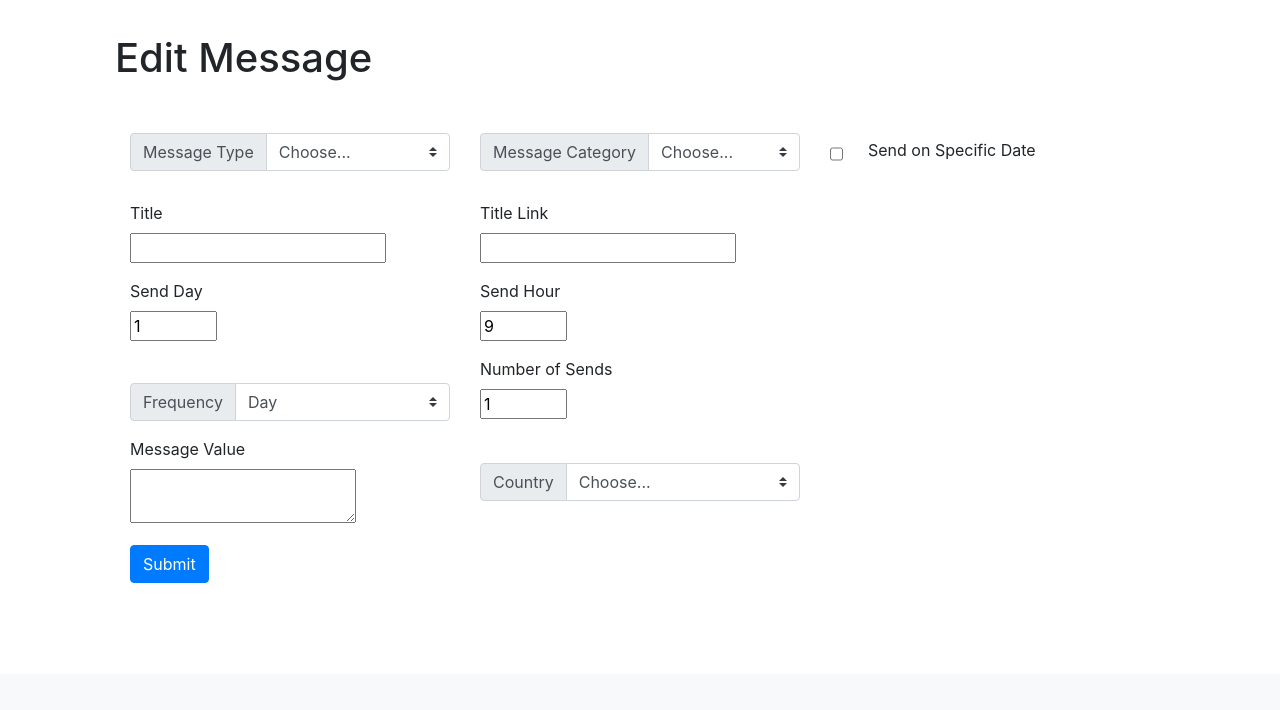
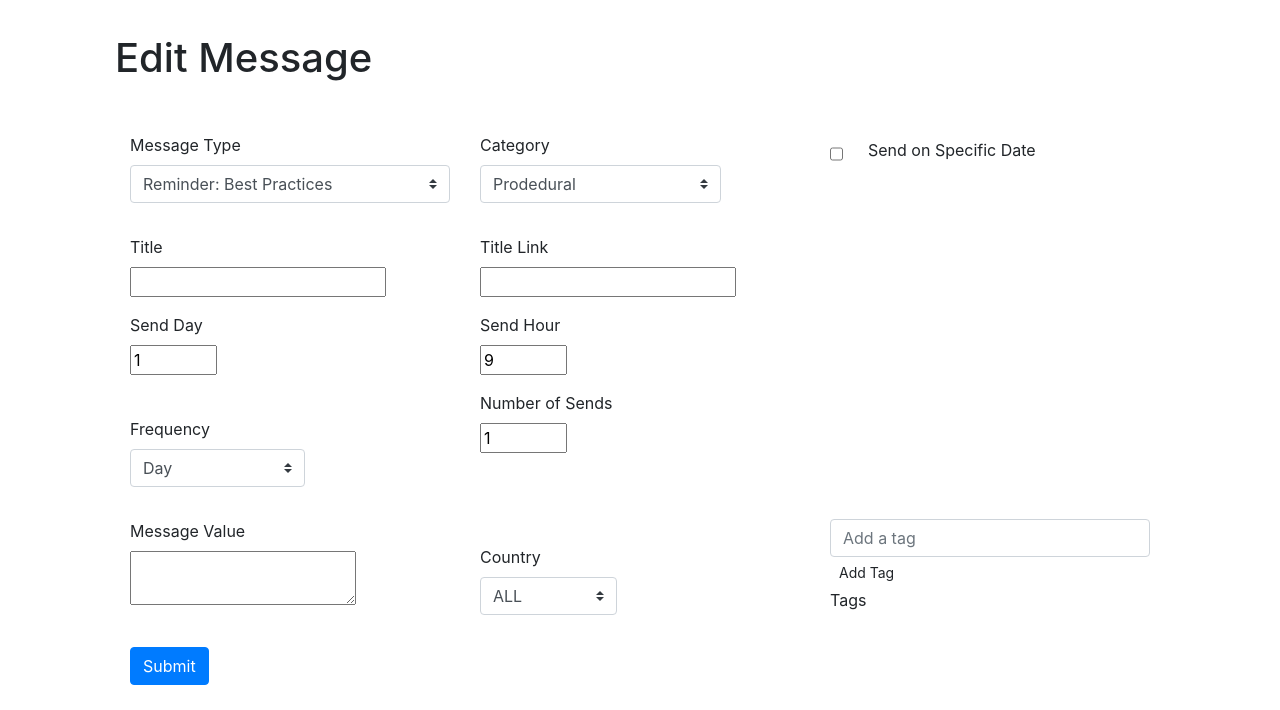
Before and after one commit to mozilla-it/newbie-bot, a Flask app: template templates/message_edit.html in a window 1280 px wide. Shown: the part 126-836 px from the top of the page. Before the commit the page ends 709 px from the top, so only its background shows below. Run offline with Flask 2, Linux system fonts and the light colour scheme; the template is opened without the code that fills it: values that come from a table or form of the project are taken from there, others are empty; parts of the project's set-up code (start-up, migrations or seed data) failed here and were passed over; some libraries are stand-ins or nearby versions.

Commit message:
change dropdowns to retain values

```diff
--- a/app.py
+++ b/app.py
@@ -331,7 +331,6 @@ def edit_message(message_id):
     form = AddMessageForm(request.form)
     if request.method == 'GET':
         messages = Messages.objects(Q(id=message_id)).get()
-        print(messages.type)
         form.message_type.data = messages.type
         form.category.data = messages.category
         form.title.data = messages.title
@@ -345,7 +344,7 @@ def edit_message(message_id):
         form.number_of_sends.data = messages.number_of_sends
         form.country.data = messages.country
         form.tagitems.data = messages.tags
-        return render_template('message_edit.html', form=form, user=user, admin=admin)
+        return render_template('message_edit.html', form=form, user=user, admin=admin, message=messages)
     elif request.method == 'POST':
         if form.validate():
             message = Messages.objects(Q(id=message_id)).get()
@@ -365,6 +364,7 @@ def edit_message(message_id):
             message.country = form.country.data
             tagitems = form.tagitems.data
             tag = tagitems.split('|')
+            tag = [re.sub(r'\r\n\s+', '', x) for x in tag]
             message.tags = tag[:-1]
             message.save()
             return redirect(current_host + '/addMessage')
--- a/forms/add_message_form.py
+++ b/forms/add_message_form.py
@@ -1,10 +1,19 @@
-from wtforms import Form, StringField, TextAreaField, validators, IntegerField, BooleanField, FieldList, SelectMultipleField
+from wtforms import Form, StringField, TextAreaField, validators, IntegerField, BooleanField, FieldList, SelectMultipleField, SelectField
 
 
 
 class AddMessageForm(Form):
-    message_type = StringField('Message Type', [validators.data_required()])
-    category = StringField('Category', [validators.data_required()])
+    message_type = SelectField('Message Type', validators=[validators.data_required()], choices=[
+        ('best_practices', 'Reminder: Best Practices'),
+        ('deadline', 'Reminder: Deadline'),
+        ('instruction', 'Instruction: How-to'),
+        ('informational', 'Informational: Awareness')
+    ])
+    category = SelectField('Category', validators=[validators.data_required()], choices=[
+        ('Procedural', 'Prodedural'), ('Welcome', 'Welcome'), ('Failure', 'Failure / fallback'),
+        ('Help', 'Help'), ('Rating', 'Rating request'), ('Opt-out', 'Opt-out'), ('Cultural', 'Cultural'),
+        ('Orientation', 'Orientation')
+    ])
     title = StringField('Title', [validators.data_required()])
     title_link = StringField('Title Link')
     send_day = IntegerField(
@@ -15,7 +24,9 @@ class AddMessageForm(Form):
         'Send Hour',
         [validators.number_range(min=0, max=23, message='Must be valid hour (0 - 23).')],
         default=9)
-    frequency = StringField('Frequency')
+    frequency = SelectField('Frequency', validators=[validators.data_required()], choices=[
+        ('day', 'Day'), ('week', 'Week'), ('month', 'Month'), ('year', 'Year')
+    ])
     send_date = StringField('Send Date')
     send_once = BooleanField('Specific Date', default=False)
     text = TextAreaField('Message Value')
@@ -23,5 +34,6 @@ class AddMessageForm(Form):
         'Number of Sends',
         [validators.number_range(min=1, max=10, message='Must be between 1 and 10.'), validators.data_required()],
         default=1)
-    country = StringField('Country', [validators.data_required()])
+    country = SelectField('Country', validators=[validators.data_required()], choices=[('ALL', 'ALL'), ('US', 'US'),
+                                                                                       ('CA', 'CA')])
     tagitems = StringField('Tags')
--- a/static/myscript.js
+++ b/static/myscript.js
@@ -7,19 +7,37 @@ Date.prototype.toDateInputValue = (function() {
 document.getElementById('send_date').value = new Date().toDateInputValue();
 
 (function (global, $, undefined) {
+    const message = document.getElementById('message_type');
+    message.classList.add('custom-select');
+    const country = document.getElementById('country');
+    country.classList.add('custom-select');
+    const category = document.getElementById('category');
+    category.classList.add('custom-select');
+    const frequency = document.getElementById('frequency');
+    frequency.classList.add('custom-select');
     var tagitems = '';
+    $( "li.tags" ).each(function( index ) {
+              tagitems = tagitems +   $( this ).text() + '|';
+            });
+    console.log('tagitems ', tagitems);
     $(function (){
         $('#add_tag').bind('click', function () {
-            $('<li name="tag_item" class="list-group-item tags">' + $('input[name="tag_val"]').val() + '</li>').appendTo($("#tag_list"));
+            $('<li name="tag_item" class="list-group-item tags">' +
+                '<a style="margin-left: 20px; margin-right: 20px; text-decoration: none;" class="clearitem"><i class="fas fa-times" style="color:red"></i></a>' +
+                $('input[name="tag_val"]').val() + '</li>').appendTo($("#tag_list"));
             tagitems = tagitems + $('input[name="tag_val"]').val() + '|';
-            console.log('tagitems ', tagitems);
             $('#tagitems').val(tagitems);
             $('input[name="tag_val"]').val('');
-            $( "li.tags" ).each(function( index ) {
-              console.log( index + ": " + $( this ).text() );
+        });
+    });
+    $(function(){
+        $('#tag_list a.clearitem').click(function () {
+            tagitems = '';
+          $(this).parent().remove();
+          $( "li.tags" ).each(function( index ) {
+              tagitems = tagitems + $(this).text() + '|';
             });
-            console.log('tagitems val ', $('#tagitems').val());
+          $('#tagitems').val(tagitems);
         });
-
     });
 }(window, jQuery));
--- a/templates/message_edit.html
+++ b/templates/message_edit.html
@@ -10,37 +10,17 @@
                 <div class="col-md-4 col-sm-12 ">
                     <div class="form-group moz-drop">
                         <div class="input-group">
-                          <div class="input-group-prepend">
-                            <label class="input-group-text" for="inputGroupSelect01">Message Type</label>
-                          </div>
-                          <select name="message_type" class="custom-select" id="inputGroupSelect01">
-                            <option selected>Choose...</option>
-                            <option value="Reminder: Best Practices">Reminder: Best Practices</option>
-                            <option value="Reminder: Deadline">Reminder: Deadline</option>
-                            <option value="Instruction: How-to">Instruction: How-to</option>
-                            <option value="Informational: Awareness">Informational: Awareness</option>
-                          </select>
+                            <p>{{ form.message_type.label }} {{ form.message_type }}</p>
                         </div>
                     </div>
                 </div>
                 <div class="col-md-4">
                     <div class="form-group moz-drop">
+
                         <div class="input-group mb-3">
-                          <div class="input-group-prepend">
-                            <label class="input-group-text" for="inputGroupSelect01">Message Category</label>
+                            <p>{{ form.category.label }} {{ form.category }}</p>
                         </div>
-                          <select name="category" class="custom-select" id="inputGroupSelect01">
-                              <option selected>Choose...</option>
-                              <option value="Procedural">Procedural</option>
-                              <option value="Welcome">Welcome</option>
-                              <option value="Failure / fallback">Failure / fallback</option>
-                              <option value="Help">Help</option>
-                              <option value="Rating request">Rating request</option>
-                              <option value="Opt-out">Opt-out</option>
-                              <option value="Cultural">Cultural</option>
-                              <option value="Orientation">Orientation</option>
-                          </select>
-                        </div>
+
                     </div>
                 </div>
                 <div class="col-md-4">
@@ -84,23 +64,12 @@
                         {{ render_field(form.send_time, class_="form_control") }}
                     </div>
                 </div>
-
-
             </div>
             <div class="row">
                 <div class="col-md-4">
                     <div class="form-group multi-collapse collapse show moz-drop" id="multiCollapseNo2">
-                        <div class="input-group mb-3">
-                          <div class="input-group-prepend">
-                            <label class="input-group-text" for="frequency">Frequency</label>
-                          </div>
-                          <select name="frequency" class="custom-select" id="frequency">
-                            <option selected>Choose...</option>
-                            <option selected value="day">Day</option>
-                            <option value="week">Week</option>
-                            <option value="month">Month</option>
-                            <option value="year">Year</option>
-                          </select>
+                        <div class="input-group">
+                            <p>{{ form.frequency.label }} {{ form.frequency }}</p>
                         </div>
                     </div>
                 </div>
@@ -119,25 +88,33 @@
                 <div class="col-md-4">
                     <div class="form-group moz-drop" id="multiCollapseNo2">
                         <div class="input-group mb-3">
-                          <div class="input-group-prepend">
-                            <label class="input-group-text" for="country">Country</label>
-                          </div>
-                          <select name="country" class="custom-select" id="county">
-                            <option selected>Choose...</option>
-                            <option value="ALL">Any</option>
-                            <option value="US">US</option>
-                            <option value="CA">CA</option>
-                          </select>
+                            <p>{{ form.country.label }} {{ form.country }}</p>
                         </div>
                     </div>
                 </div>
+                <div class="col-md-4">
+                    <div class="form-group">
+                        <input type=text id=tag_val name=tag_val class="form-control" placeholder="Add a tag" >
+                        <a class="btn btn-sm" name=add_tag id=add_tag >Add Tag</a>
+                        <input name="tagitems" id="tagitems" type="hidden">
+                        <div><label for="text">Tags</label></div>
+                        <ul class="list-group taglist" name="tag_list" id="tag_list">
+                            {% for tag in message.tags %}
+                                <li class="list-group-item tags">
+                                <a style="margin-left: 20px; margin-right: 20px; text-decoration: none;" class="clearitem"><i class="fas fa-times" style="color:red"></i></a>
+                                    {{ tag }}</li>
+                            {% endfor %}
+                        </ul>
                     </div>
-        <p><input type="submit" class="btn btn-primary" value="Submit" data-toggle="collapse" data-target="#collapseExample"></p>
+                </div>
+            </div>
+        <div><input type="submit" class="btn btn-primary" value="Submit" data-toggle="collapse" data-target="#collapseExample"></div>
 
         </form>
     </div>
     </div>
-
+    <script type="text/javascript" src="//code.jquery.com/jquery-1.4.2.min.js"></script>
+    <script type="text/javascript">$SCRIPT_ROOT = {{ request.script_root|tojson|safe }}; </script>
     <script src="{{ url_for('static', filename='myscript.js') }}"></script>
 
 {%  endblock %}
```
Also changed, not shown: templates/messages.html (+6 -45 lines). Lines whose indentation alone changed are shown as unchanged.
